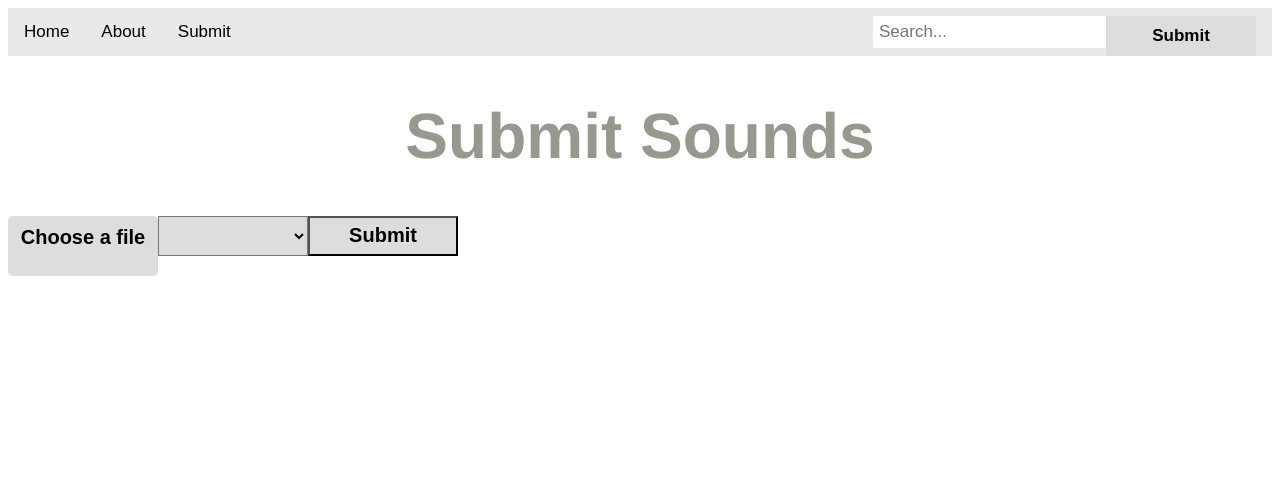
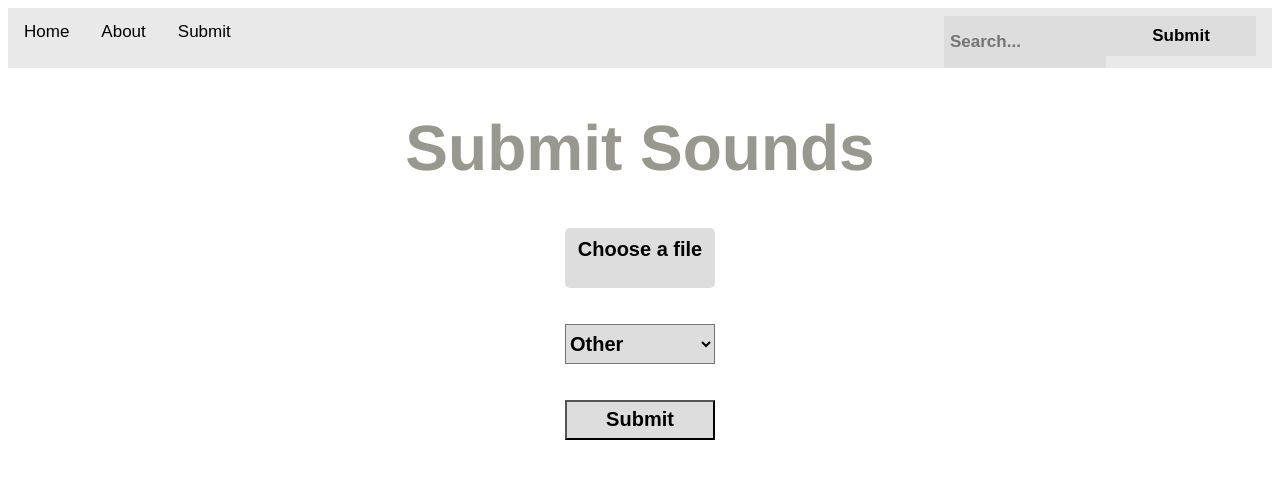
Before and after one commit to omerher/FortniteSoundboard, a Flask app: page /submit in a window 1280 px wide. Shown: the top 479 px of the page. Run offline with Flask 2, Linux system fonts and the light colour scheme; lists and menus that the app fills with data are empty; parts of the project's set-up code (start-up, migrations or seed data) failed here and were passed over.

Commit message:
styled submit buttons and 'other' support

```diff
--- a/static/css/main.css
+++ b/static/css/main.css
@@ -204,6 +204,9 @@ body {
 .submit-container {
     position: relative;
     text-align: center;
+    vertical-align: middle;
+    width: 50%;
+    margin: auto;
 }
 
 .inputfile {
@@ -229,12 +232,12 @@ body {
 
 }
 
-.select-container select, option, button, label {
+.select-container select, option, button, label, input {
     font-size: 1.25rem;
     font-weight: 700;
     width: 150px;
     height: 40px;
     background-color: #ddd;
-    float: left;
-
+    box-shadow: none;
+    margin: auto;
 }
--- a/templates/submit.html
+++ b/templates/submit.html
@@ -13,15 +13,32 @@ Submit
         <input type="file" name="file" id="file" accept="audio/mp3, audio/wav" class="inputfile">
         <label for="file" id="file-label">Choose a file</label>
 
+        <br><br><br>
+
         <div class="select-container">
-            <select id="players-select">
+            <select id="players-select" onchange="handleOther(this.value);">
                 {% for player in players %}
-                    <option value="{{player}}" style="width: getWidth();">{{player}}</option>
+                    <option value="{{player}}">{{player}}</option>
                 {% endfor %}
+                <option value="other">Other</option>
             </select>
+            <input type="text" placeholder="Player..." name="other" id="other" style="display: none;">
         </div>
+
+        <br><br>
+
         <button type="submit">Submit</button>
     </form>
 </div>
 
+<script>
+    function handleOther(value) {
+        element = document.getElementById("other");
+        if (value == "other") {
+            element.style.display = "block";
+        } else {
+            element.style.display = "none";
+        }
+    }
+</script>
 {% endblock %}
```
